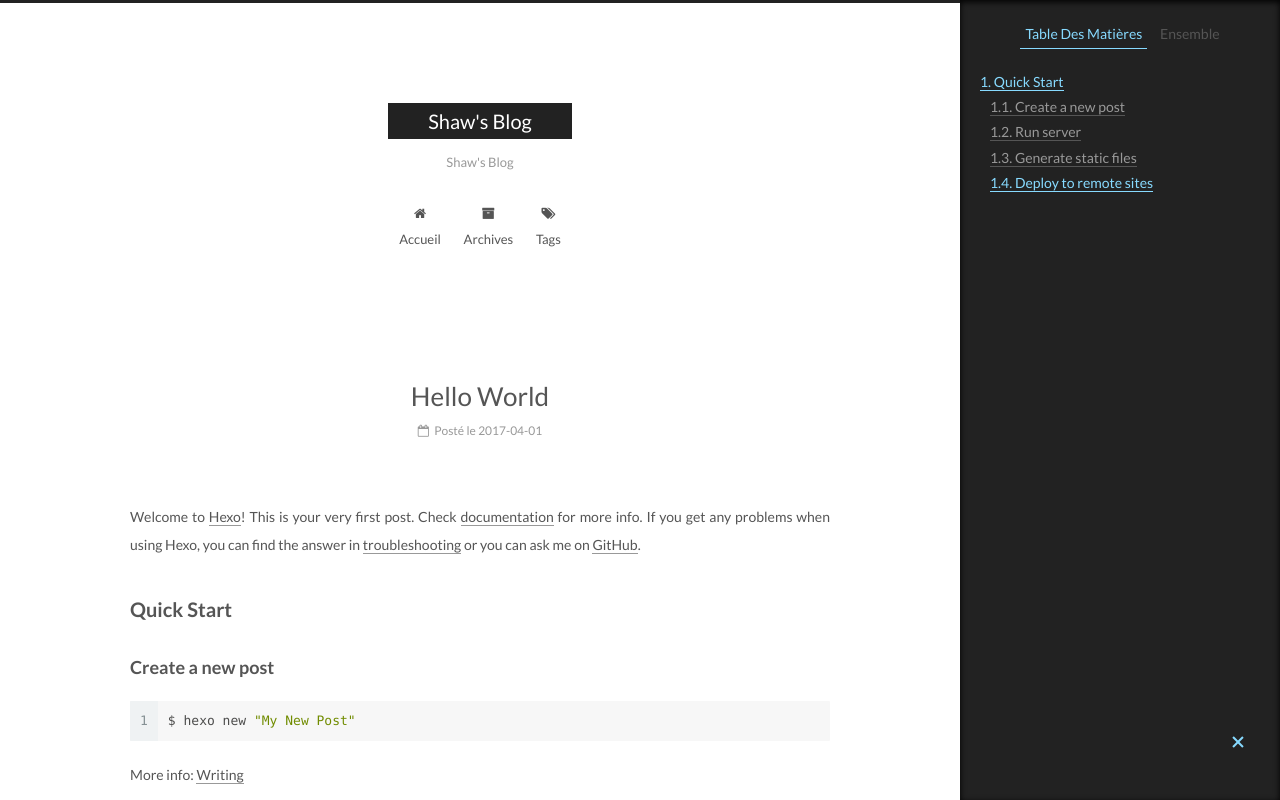
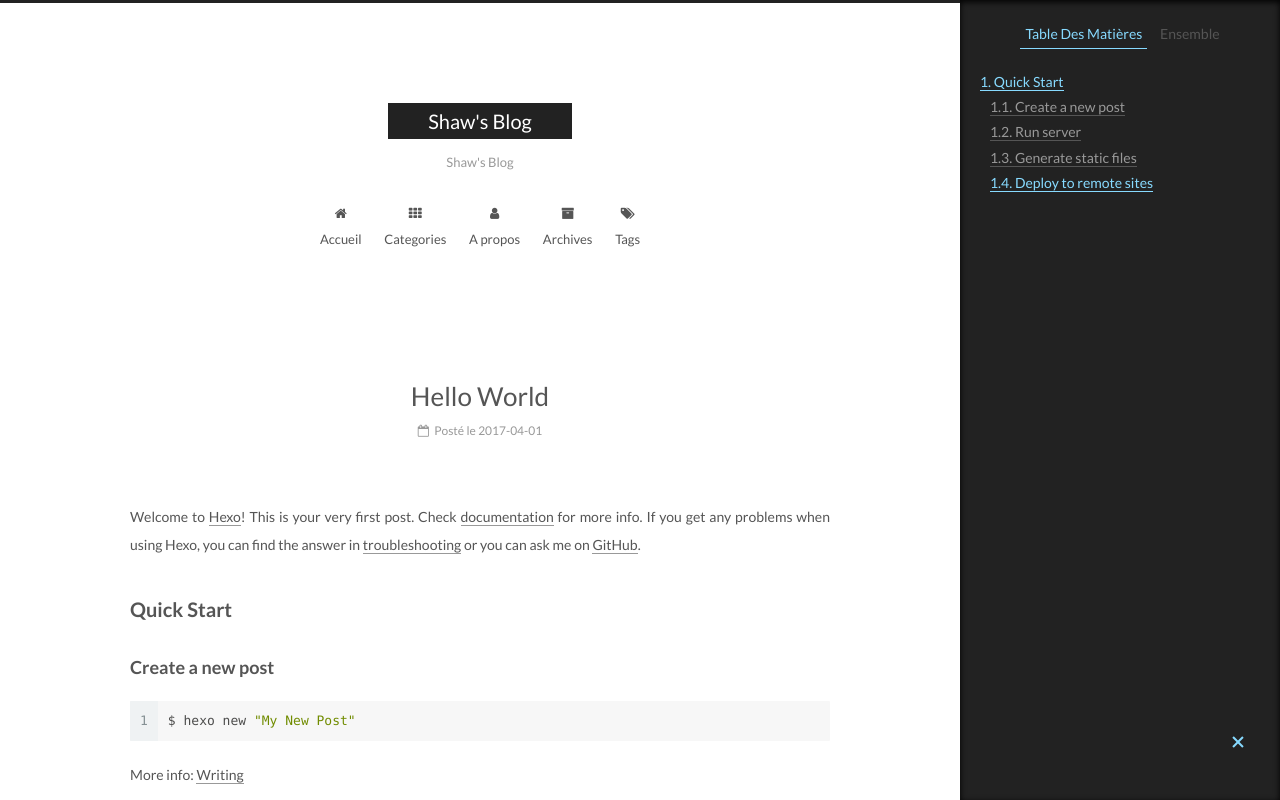
Before and after one commit to ZoeShaw101/ZoeShaw101.github.io, a plain HTML site: page 2017/04/01/hello-world/index.html in a window 1280 px wide. Shown: the top 800 px of the page. Drawn offline with Linux system fonts and the light colour scheme.

Commit message:
Site updated: 2017-04-06 16:20:37

```diff
--- a/2017/04/01/hello-world/index.html
+++ b/2017/04/01/hello-world/index.html
@@ -200,6 +200,26 @@ Quick">
               <i class="menu-item-icon fa fa-fw fa-home"></i> <br />
 
             Accueil
+          </a>
+        </li>
+
+
+        <li class="menu-item menu-item-categories">
+          <a href="/categories" rel="section">
+
+              <i class="menu-item-icon fa fa-fw fa-th"></i> <br />
+
+            Categories
+          </a>
+        </li>
+
+
+        <li class="menu-item menu-item-about">
+          <a href="/about" rel="section">
+
+              <i class="menu-item-icon fa fa-fw fa-user"></i> <br />
+
+            A propos
           </a>
         </li>
 
--- a/css/main.css
+++ b/css/main.css
@@ -1691,7 +1691,7 @@ pre .javascript .function {
   width: 4px;
   height: 4px;
   border-radius: 50%;
-  background: #b62fe9;
+  background: #e349ff;
 }
 .links-of-blogroll {
   font-size: 13px;
```
Also changed, not shown: archives/2017/04/index.html (+20 -0 lines), archives/2017/index.html (+20 -0 lines), archives/index.html (+20 -0 lines), index.html (+20 -0 lines).
